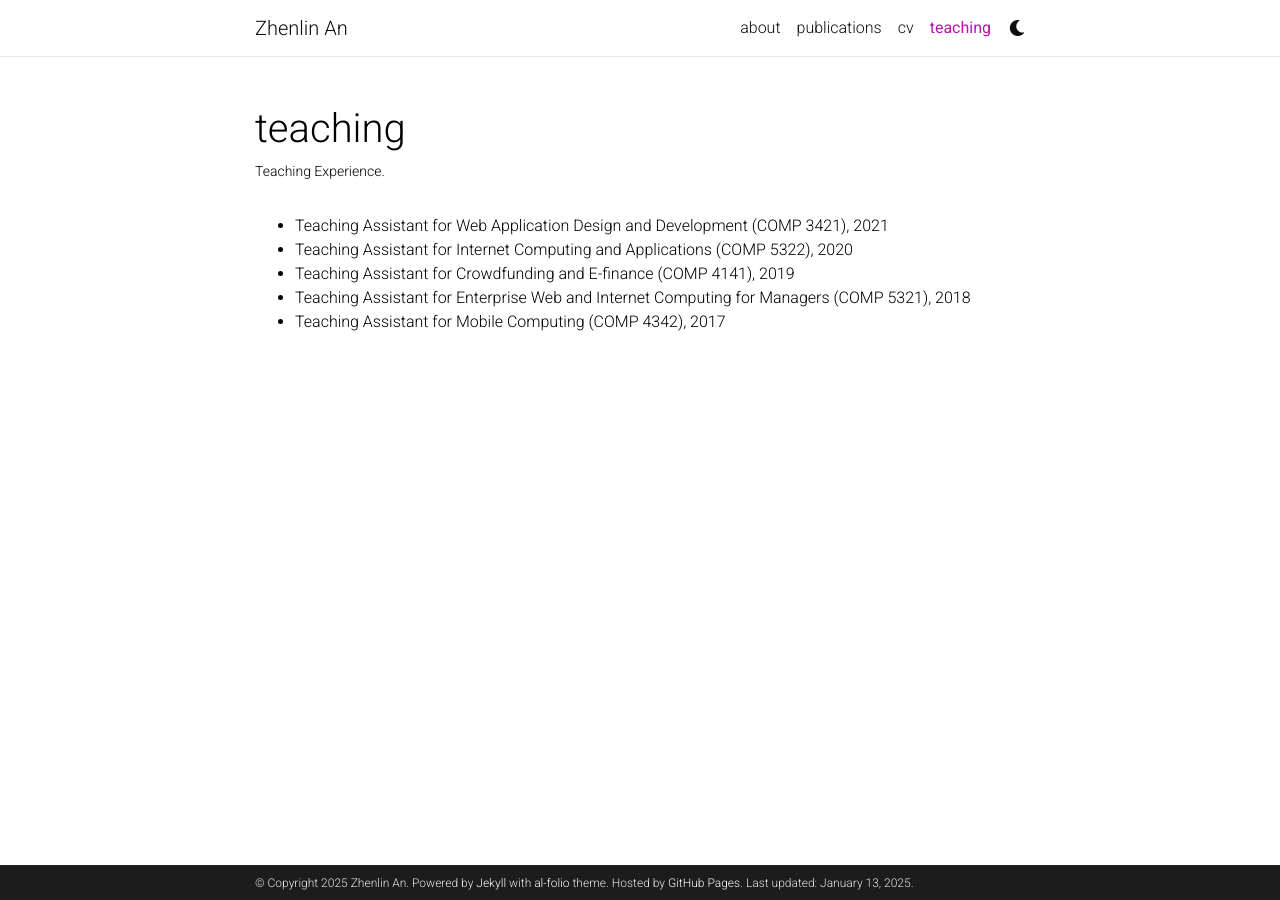
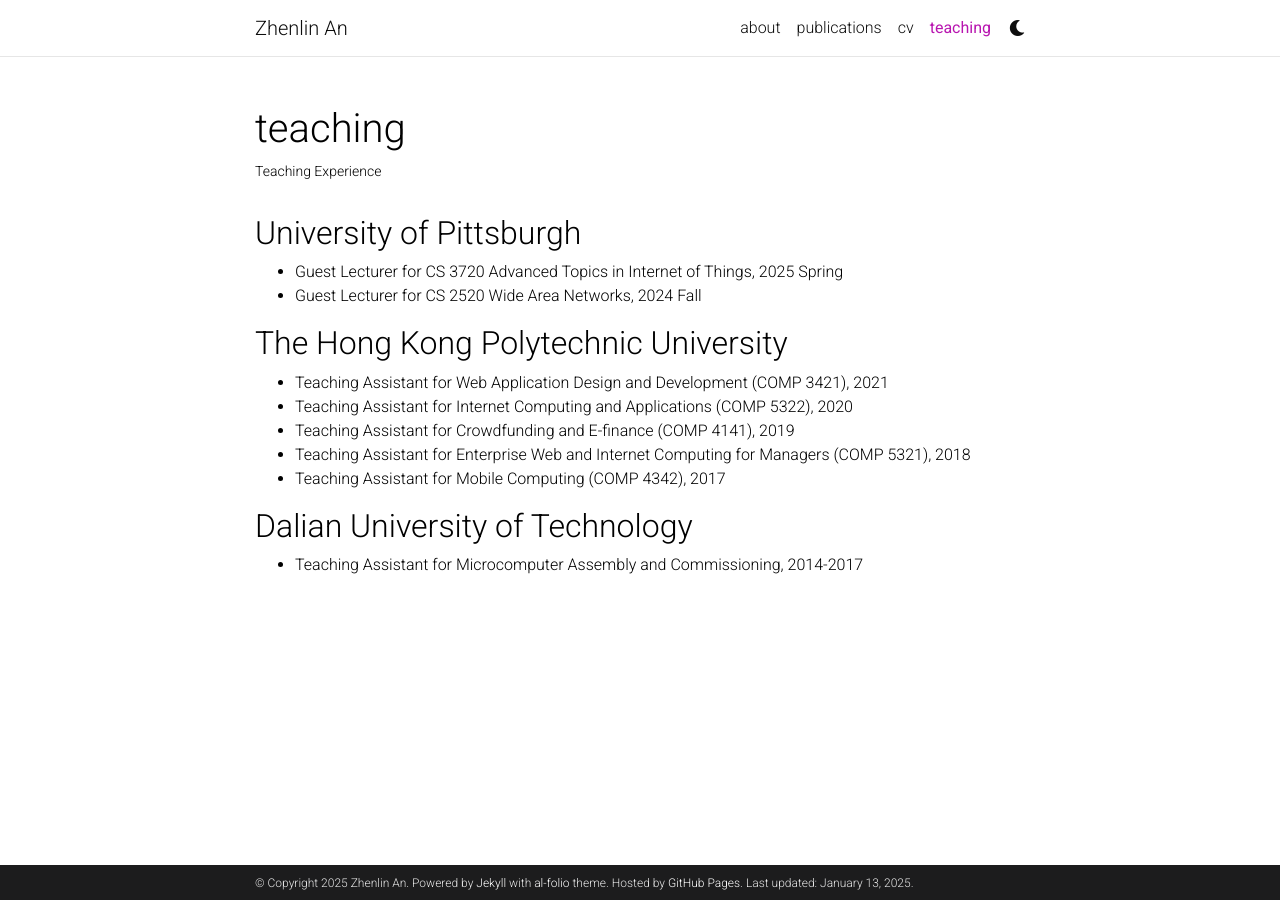
Before and after one commit to Anplus/anplus.github.io, a Jekyll site: the page built from _pages/teaching.md, in a window 1280 px wide. Built offline with Jekyll 4.4.1, drawn with Linux system fonts in a browser that asks for light colours; comment, search, counter and statistics services are not loaded; a style sheet for code colours, icons or effects is not loaded.

Commit message:
Update teaching.md

```diff
--- a/_pages/teaching.md
+++ b/_pages/teaching.md
@@ -2,13 +2,22 @@
 layout: page
 permalink: /teaching/
 title: teaching
-description: Teaching Experience.
+description: Teaching Experience
 nav: true
 nav_order: 3
 ---
+
+## University of Pittsburgh
+- Guest Lecturer for CS 3720 Advanced Topics in Internet of Things, 2025 Spring
+- Guest Lecturer for CS 2520 Wide Area Networks, 2024 Fall
+
+## The Hong Kong Polytechnic University
 
 - Teaching Assistant for Web Application Design and Development (COMP 3421), 2021
 - Teaching Assistant for Internet Computing and Applications (COMP 5322), 2020
 - Teaching Assistant for Crowdfunding and E-finance (COMP 4141), 2019
 - Teaching Assistant for Enterprise Web and Internet Computing for Managers (COMP 5321), 2018
 - Teaching Assistant for Mobile Computing (COMP 4342), 2017
+
+## Dalian University of Technology
+- Teaching Assistant for Microcomputer Assembly and Commissioning, 2014-2017
```
